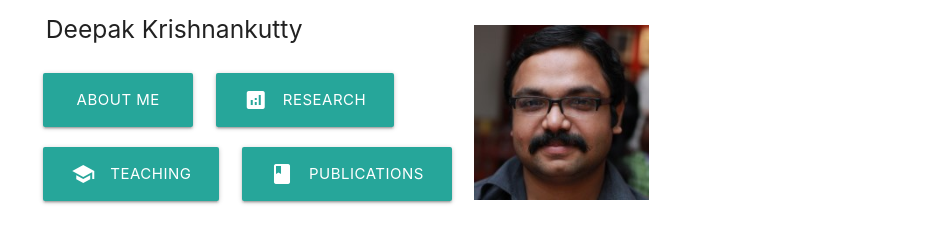
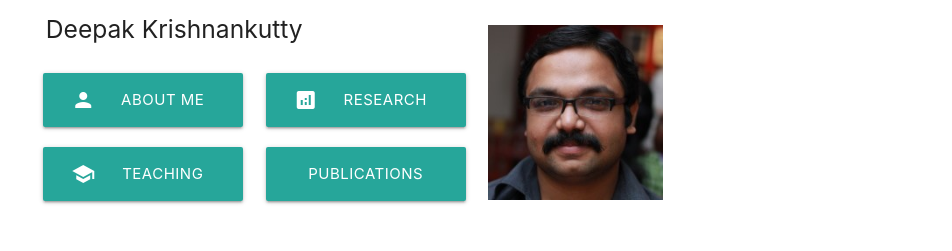
Before and after one commit to deepakk0/deepakk0.github.io, a plain HTML site: page index.html in a window 1280 px wide. Shown: the top 251 px of the page, without its empty margins (160-1112 px from the left). Drawn offline with Linux system fonts and the light colour scheme.

Commit message:
Update index.html

```diff
--- a/index.html
+++ b/index.html
@@ -29,18 +29,18 @@
         </div>
         <div class="row">
           <div class="col">
-            <a class="waves-effect btn-large btn-block" style="width:150px;" href="#About">About Me <i class="material-icons left">person</i></a>
+            <a class="waves-effect btn-large btn-block" style="width:200px;" href="#About">About Me <i class="material-icons left">person</i></a>
           </div>
           <div class="col">
-            <a class="waves-effect btn-large btn-block" href="#Research">Research <i class="material-icons left">analytics</i></a>
+            <a class="waves-effect btn-large btn-block" style="width:200px;" href="#Research">Research <i class="material-icons left">analytics</i></a>
           </div>
         </div>
         <div class="row">
           <div class="col">
-            <a class="waves-effect btn-large btn-block" href="#Teaching">Teaching <i class="material-icons left">school</i></a>
+            <a class="waves-effect btn-large btn-block" style="width:200px;" href="#Teaching">Teaching <i class="material-icons left">school</i></a>
           </div>
           <div class="col">
-            <a class="waves-effect btn-large btn-block" href="#Publications">Publications <i class="material-icons left">book</i></a>
+            <a class="waves-effect btn-large btn-block" style="width:200px;" href="#Publications">Publications <i class="material-icons left">book</i></a>
           </div>
         </div>
       </div>
```
